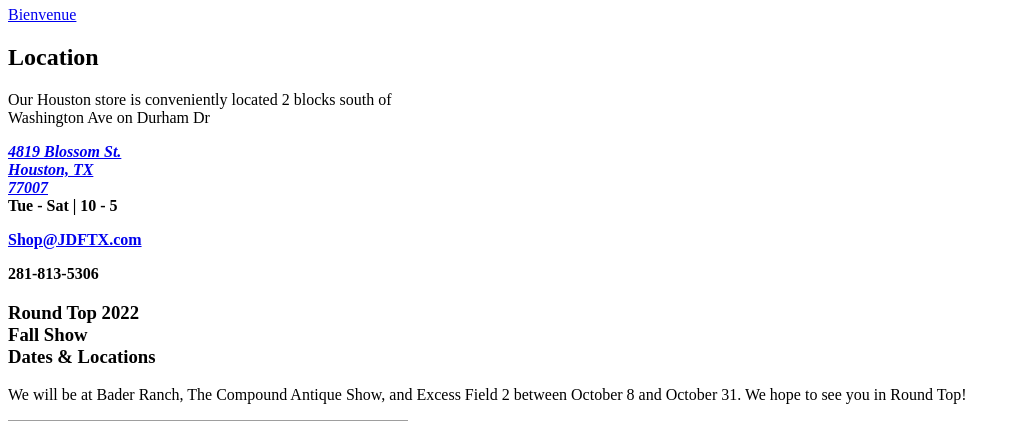
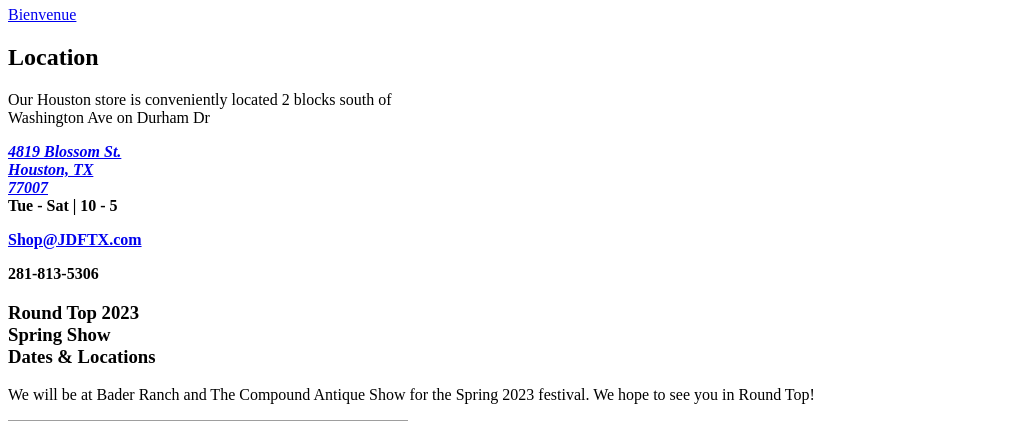
Before and after one commit to nico-watine/jardin-de-france-f6, a PHP site: page / in a window 1280 px wide. Shown: the part 1684-2105 px from the top of the page, without its empty margins (0-1021 px from the left). Run offline with PHP 8.4, Linux system fonts and the light colour scheme; grey boxes are pictures that could not be loaded.

Commit message:
Update section prose

```diff
--- a/src/pages/index.php
+++ b/src/pages/index.php
@@ -125,8 +125,8 @@ body-class: index
 		<div class="grid-x grid-padding-x">
 			<div class="cell">
 				<div class="prose-wrap">
-					<h3 class="h3 ff-museo-500 text-center mb-20">Round Top 2022 <br>Fall Show <br>Dates &amp; Locations</h3>
-					<p class="p float-center">We will be at Bader Ranch, The Compound Antique Show, and Excess Field 2 between October 8 and October 31. We hope to see you in Round Top!</p>
+					<h3 class="h3 ff-museo-500 text-center mb-20">Round Top 2023 <br>Spring Show <br>Dates &amp; Locations</h3>
+					<p class="p float-center">We will be at Bader Ranch and The Compound Antique Show for the Spring 2023 festival. We hope to see you in Round Top!</p>
 				</div>
 				<div class="vendor-logos">
 					<div class="display-inline-block text-center logo-wrap" id="round-top-compound">
```
